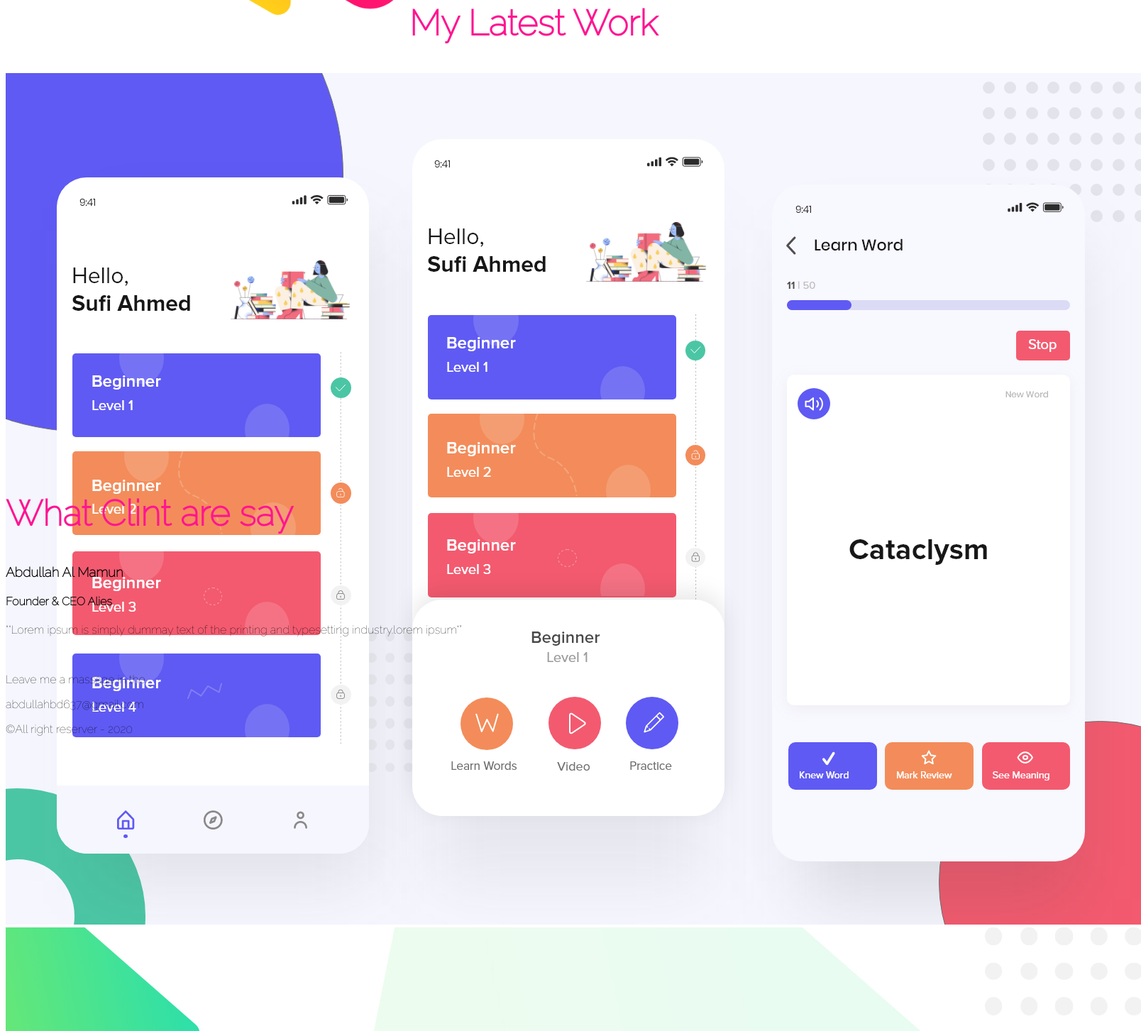
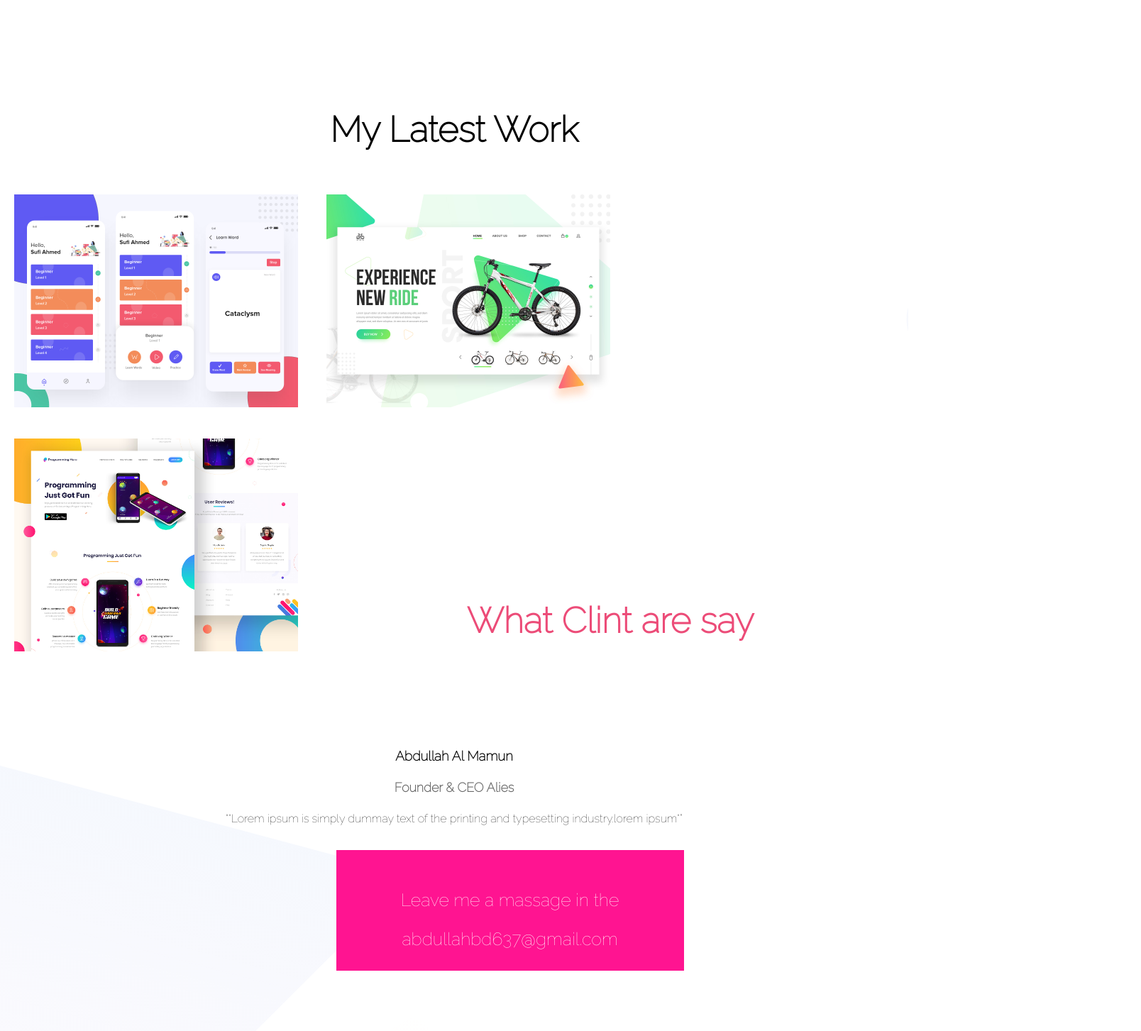
Before and after one commit to Sylheti-Abdullah/First-Website, a plain HTML site: page index.html in a window 1280 px wide. Shown: the part 1347-2800 px from the top of the page at 71% size, 1608 px wide, since content can reach past the window. Drawn offline with Linux system fonts and the light colour scheme; files whose address does not match are found by name.

Commit message:
Update Style.Css

```diff
--- a/Style.Css
+++ b/Style.Css
@@ -1,5 +1,5 @@
 Body{
-    margin: o;
+    margin:0;
     font-family: 'Raleway', sans-serif;
 }
 
@@ -11,7 +11,11 @@ font-size:30px;
 h2{
 
 font-size: 50px;
-color: rgb(255, 20, 145);
+color:#EC4C78;
+}
+
+h5{
+    font-size: 50px;
 }
 
 .half-width{
@@ -21,13 +25,15 @@ color: rgb(255, 20, 145);
     padding-top:5%;
 }
 .half-width img{
- width:100%;
+ width:500px;
+ height:500px;
 
 }
 
 .top-banner{
 background-image: url("personal-website/header-bg.png");
 background-repeat: no-repeat;
+background-size:cover;
 }
 section{
     height: 500px;
@@ -36,7 +42,7 @@ section{
 
 .link-button{
 text-decoration:none;
-background-color: rgb(255, 0, 255);
+background-color:#EC4C78;
 color:white;
 padding: 10px 20px;
 border-radius: 5px;
@@ -45,17 +51,60 @@ font-weight: 700px;
 
 .dream-area{
 background-image: url("personal-website/biography-bg.png");
-background-size: unset;
+background-repeat: no-repeat;
+background-size:cover;
 
 }
+.project-area{
+background-image: url("personal-website/latest-work-bg.png");
+background-repeat: no-repeat;
+}
+.project img{
+width:400px;
+}
+.image h2{
+margin-top:200px;
+text-align:center;
+color: black;
+}
+.image{
+    width:100%;
+    margin: auto;
+}
+#project{
+    float: left;
+    margin: 20px;
+}
 
-h1 new-text{
+.footer-area{
+background-image: url("personal-website/footer-bg.png");
+background-repeat: no-repeat;
+}
+.footer{
+    text-align: center;
+    color: black;
+}
+.founder{
+    margin-top:150px;
+    color: black;
+}
 
+h4{
+color:dimgray;
+font-size: 18px;
+}
+.last{
+color:black;
+margin-top: 399px;
+font-size: 18px;
+}
+.box{
+background-color: rgb(255, 20, 145);
+background-image: linear-gradient(45deg,red,);
 text-align: center;
-
+width: 350px;
+padding: 30px 70px;
+margin-left: 37%;
+color: white;
+font-size: 25px;
 }
-section{
-
-    height: 500px;
-    padding-bottom: 150px;
-}
```
